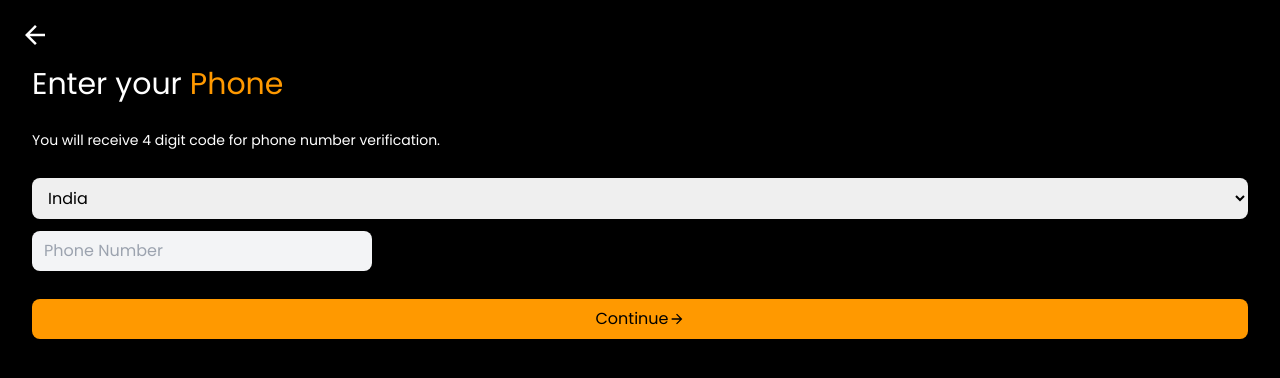
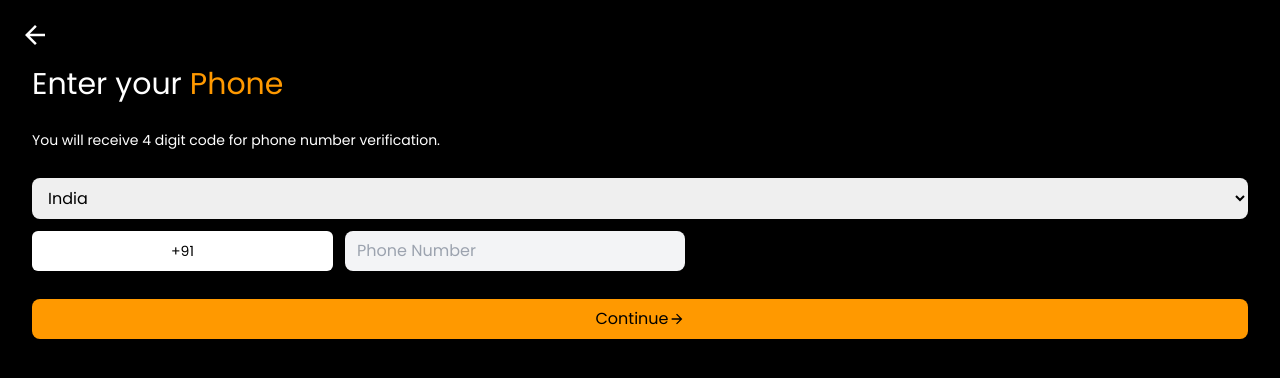
Before and after one commit to MuhammedJaseemVK/storio-frontend, a Next.js app in the folder storio1/: page /verification in a window 1280 px wide. Shown: the top 378 px of the page. Built offline with nearby package versions, Linux system fonts and the light colour scheme.

Commit message:
OTP sending done

```diff
--- a/storio1/src/pages/signup.js
+++ b/storio1/src/pages/signup.js
@@ -82,7 +82,7 @@ export default function signup() {
           <Input placeholder='Password' type='text' required={true} value={password1} onChange={e => setpassword1(e.target.value)} />
           <Input placeholder='Confirm Password' required={true} type='text' value={password2} onChange={e => setpassword2(e.target.value)} />
           <Link href="/loginnew" ><p className='text-white text-sm text-right w-full'>Already have an account?</p></Link>
-          <Button text="Continue" />
+          <Button text="Continue" id="signupButton" />
         </form>
 
       </div>
--- a/storio1/src/pages/verification.js
+++ b/storio1/src/pages/verification.js
@@ -1,30 +1,63 @@
-import React, {useState} from 'react'
+import React, { useState, useEffect } from 'react'
 import { useRouter } from 'next/router'
 // import MdKeyboardBackspace from "react-icons/md";
 import { MdArrowBack } from "react-icons/md";
 import Input from '@/components/inputs/Input';
 import Button from '@/components/inputs/Button';
 import Link from 'next/link'
+import { auth, createUserWithEmailAndPassword, signInWithPhoneNumber, getAuth, RecaptchaVerifier } from '../config/firebase-config';
 
 export default function verification() {
   const router = useRouter();
   const [phone, setPhone] = useState("")
   const [showotp, setShowotp] = useState(false)
   const [otp, setotp] = useState("")
+
+  useEffect(() => {
+    if (typeof window !== "undefined") {
+      window.recaptchaVerifier = new RecaptchaVerifier('signupButton', {
+        'size': 'invisible',
+        'callback': (response) => {
+          // reCAPTCHA solved, allow signInWithPhoneNumber.
+          onSignInSubmit();
+        }
+      }, auth);
+    }
+  }, [])
+
+  const signUpWithPhone = ({ phone }) => {
+    if (typeof window === "undefined") { return }
+    const appVerifier = window.recaptchaVerifier;
+    const auth = getAuth();
+    signInWithPhoneNumber(auth, phone, appVerifier)
+      .then((confirmationResult) => {
+        // SMS sent. Prompt user to type the code from the message, then sign the
+        // user in with confirmationResult.confirm(code).
+        window.confirmationResult = confirmationResult;
+        console.log(confirmationResult)
+        setShowotp(true)
+        // ...
+      }).catch((error) => {
+        alert("Error sending otp")
+        console.log(error)
+      });
+
+  };
+
   function submitHandler(e) {
     e.preventDefault();
-        if(phone.length!=10){
+    if (phone.length != 10) {
       alert("Phone number is is incorrect")
-        }else{
-          setShowotp(true)
+    } else {
+      signUpWithPhone({ phone: `+91${phone}` })
     }
   }
   return (
     <div className='bg-black h-screen p-5'>
-          <MdArrowBack className='text-white text-3xl'/>
+      <MdArrowBack className='text-white text-3xl' />
       <div className='text-white text-3xl mt-4 px-3'>Enter your <span className='text-[#ff9900]'>Phone</span></div>
       <p className='text-white text-sm text-left mt-7 px-3'>You will receive 4 digit code for phone number verification.</p>
-          <form onSubmit={submitHandler} className='flex flex-col gap-3 px-3 py-7' >
+      <form onSubmit={submitHandler} className='flex flex-col gap-3 px-3 py-7 ' >
 
 
         <select className='rounded-lg px-3 py-2' placeholder='Phone Number' name="country" id="country-names">
@@ -33,15 +66,26 @@ export default function verification() {
 
         </select>
 
-            <Input placeholder="Phone Number" type="number" required={true} value={phone} onChange={e=>setPhone(e.target.value)} />
+        <div className='flex gap-3 '>
+          <div className='bg-white w-1/4 rounded-md text-sm flex justify-center items-center'>
+            <p>+91</p>
+          </div>
+          <div className='w-3/4 overflow-hidden'>
+            <Input
+              placeholder="Phone Number"
+              type="number" required={true} value={phone}
+              onChange={e => setPhone(e.target.value)}
+            />
+          </div>
+        </div>
         {
           showotp &&
-                <Input placeholder="OTP" type="number" required={true} value={otp} onChange={e=>setotp(e.target.value)} />
+          <Input placeholder="OTP" type="number" required={true} value={otp} onChange={e => setotp(e.target.value)} />
         }
 
 
 
-            <Button text='Continue' />
+        <Button text='Continue' id="signupButton" />
       </form>
 
     </div>
```
Lines whose indentation alone changed are shown as unchanged.
